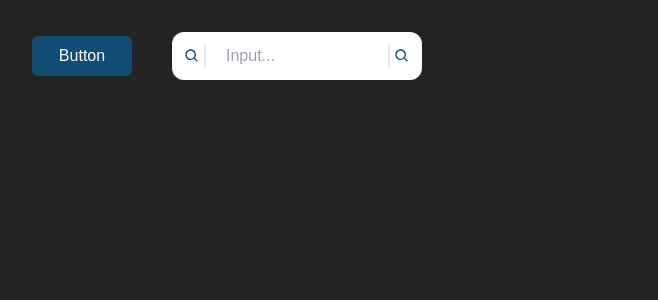
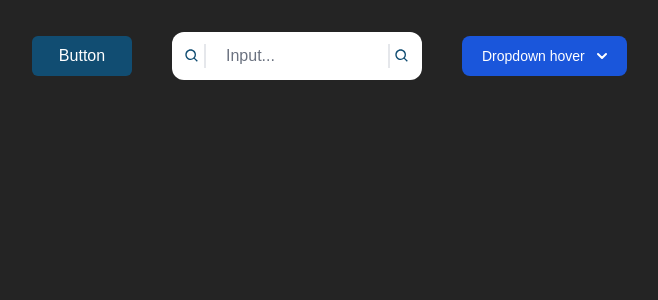
Before and after one commit to AnonymousDeveloper123/BoardifyForGroupFrontend, a React (Vite) app: page /component-list in a window 1280 px wide. Shown: the top 300 px of the page, without its empty margins (0-658 px from the left). Built offline with nearby package versions, Linux system fonts and the light colour scheme.

Commit message:
add dropwdown to components'

```diff
--- a/package.json
+++ b/package.json
@@ -11,6 +11,7 @@
   },
   "dependencies": {
     "axios": "^1.7.7",
+    "flowbite-react": "^0.10.2",
     "i18next": "^23.15.2",
     "i18next-browser-languagedetector": "^8.0.0",
     "react": "^18.3.1",
--- /dev/null
+++ b/src/components/dropdown.component.jsx
@@ -0,0 +1,29 @@
+import { Dropdown } from "flowbite-react"
+const DropdownComponent = () => {
+    return (
+        <div className="dropdown">
+            <button id="dropdownDelayButton" data-dropdown-toggle="dropdownDelay" data-dropdown-delay="500" data-dropdown-trigger="hover" className="text-white bg-blue-700 hover:bg-blue-800 focus:ring-4 focus:outline-none focus:ring-blue-300 font-medium rounded-lg text-sm px-5 py-2.5 text-center inline-flex items-center dark:bg-blue-600 dark:hover:bg-blue-700 dark:focus:ring-blue-800" type="button">Dropdown hover <svg className="w-2.5 h-2.5 ms-3" aria-hidden="true" xmlns="http://www.w3.org/2000/svg" fill="none" viewBox="0 0 10 6">
+                <path stroke="currentColor" strokeLinecap="round" strokeLinejoin="round" strokeWidth="2" d="m1 1 4 4 4-4" />
+            </svg>
+            </button>
+            <div id="dropdownDelay" className="z-10 hidden bg-white divide-y divide-gray-100 rounded-lg shadow w-44 dark:bg-gray-700">
+                <ul className="py-2 text-sm text-gray-700 dark:text-gray-200" aria-labelledby="dropdownDelayButton">
+                    <li>
+                        <a href="#" className="block px-4 py-2 hover:bg-gray-100 dark:hover:bg-gray-600 dark:hover:text-white">Dashboard</a>
+                    </li>
+                    <li>
+                        <a href="#" className="block px-4 py-2 hover:bg-gray-100 dark:hover:bg-gray-600 dark:hover:text-white">Settings</a>
+                    </li>
+                    <li>
+                        <a href="#" className="block px-4 py-2 hover:bg-gray-100 dark:hover:bg-gray-600 dark:hover:text-white">Earnings</a>
+                    </li>
+                    <li>
+                        <a href="#" className="block px-4 py-2 hover:bg-gray-100 dark:hover:bg-gray-600 dark:hover:text-white">Sign out</a>
+                    </li>
+                </ul>
+            </div>
+        </div>
+    )
+}
+
+export default DropdownComponent
--- a/src/components/index.js
+++ b/src/components/index.js
@@ -1,3 +1,4 @@
 import Button from "./button.component";
 import Input from "./input.component";
-export { Button,Input }
+import DropdownComponent from "./dropdown.component";
+export { Button,Input,DropdownComponent }
--- a/src/pages/component-list.page.jsx
+++ b/src/pages/component-list.page.jsx
@@ -1,10 +1,12 @@
 import { BiSearch } from "react-icons/bi"
-import { Button,Input } from "../components"
+import { Button,DropdownComponent,Input } from "../components"
+// import { Dropdown } from "flowbite-react"
 const ComponentList = () => {
   return (
     <div className="flex flex-row gap-10 items-center">
         <Button />
         <Input rightIcon={true} Icon={BiSearch} leftIcon={true} icon={"K"}/>
+        <DropdownComponent/>
     </div>
   )
 }
--- a/tailwind.config.js
+++ b/tailwind.config.js
@@ -1,8 +1,10 @@
 /** @type {import('tailwindcss').Config} */
+import flowbite from "flowbite-react/tailwind"
 export default {
   content: [
     "./index.html",
     "./src/**/*.{js,ts,jsx,tsx}",
+    flowbite.content()
   ],
   theme: {
     extend: {
@@ -13,5 +15,5 @@
       },
     },
   },
-  plugins: [],
+  plugins: [flowbite.plugin()],
 }
```
Also changed, not shown: 1 other file (tests, documents, lock files or other folders).
